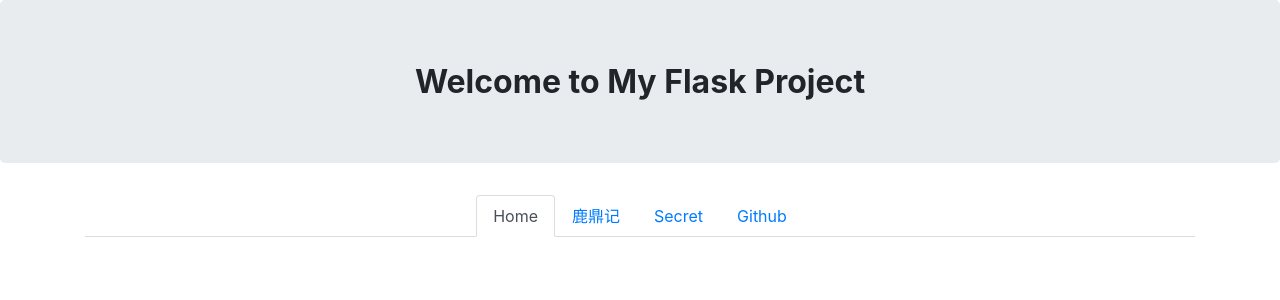
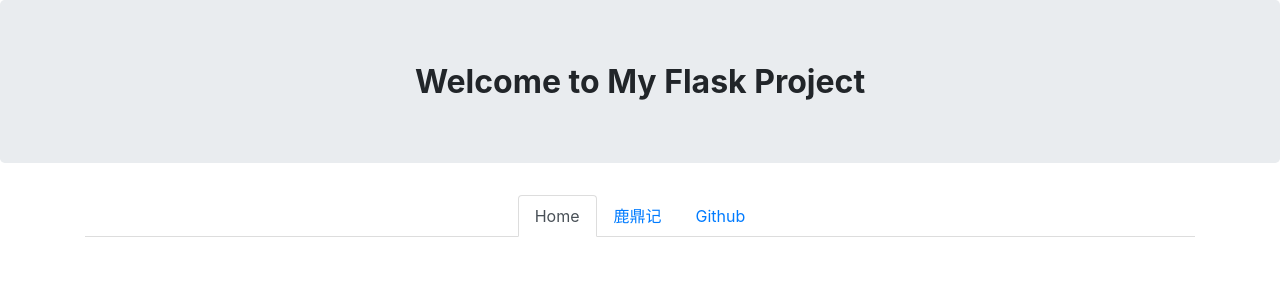
Before and after one commit to hopeful-hgf/jinyong, a Flask app: page /home/ in a window 1280 px wide. Shown: the top 300 px of the page. Run offline with Flask 2, Linux system fonts and the light colour scheme; some libraries are stand-ins or nearby versions.

Commit message:
delete secret.html

```diff
--- a/app.py
+++ b/app.py
@@ -13,7 +13,7 @@ app = Flask(__name__)
 
 @app.route('/')
 def index():
-    _str = '<html>  <meta http-equiv="refresh" content="0;url=./home/">  </html> '
+    _str = '<html>  <meta http-equiv="refresh" content="0;url=https://littletool.top/home/">  </html> '
     return _str
 
 
@@ -61,11 +61,11 @@ def get_file(filename):
     return send_from_directory(path, filename)
 
 
-@_try
-@app.route('/secret/')
-def _srcret():
-    return render_template('secret.html')
-
+#@_try
+#@app.route('/secret/')
+#def _srcret():
+#    return render_template('secret.html')
+#
 
 @_try
 @app.route('/test/')
--- a/templates/home.html
+++ b/templates/home.html
@@ -21,9 +21,6 @@
       </li>
       <li class="nav-item">
         <a class="nav-link" href="../ludingji/">鹿鼎记</a>
-      </li>
-      <li class="nav-item">
-        <a class="nav-link" href="../secret/">Secret</a>
       </li>
       <li class="nav-item">
         <a class="nav-link" href="http://github.com/killmymates/">Github</a>
```
